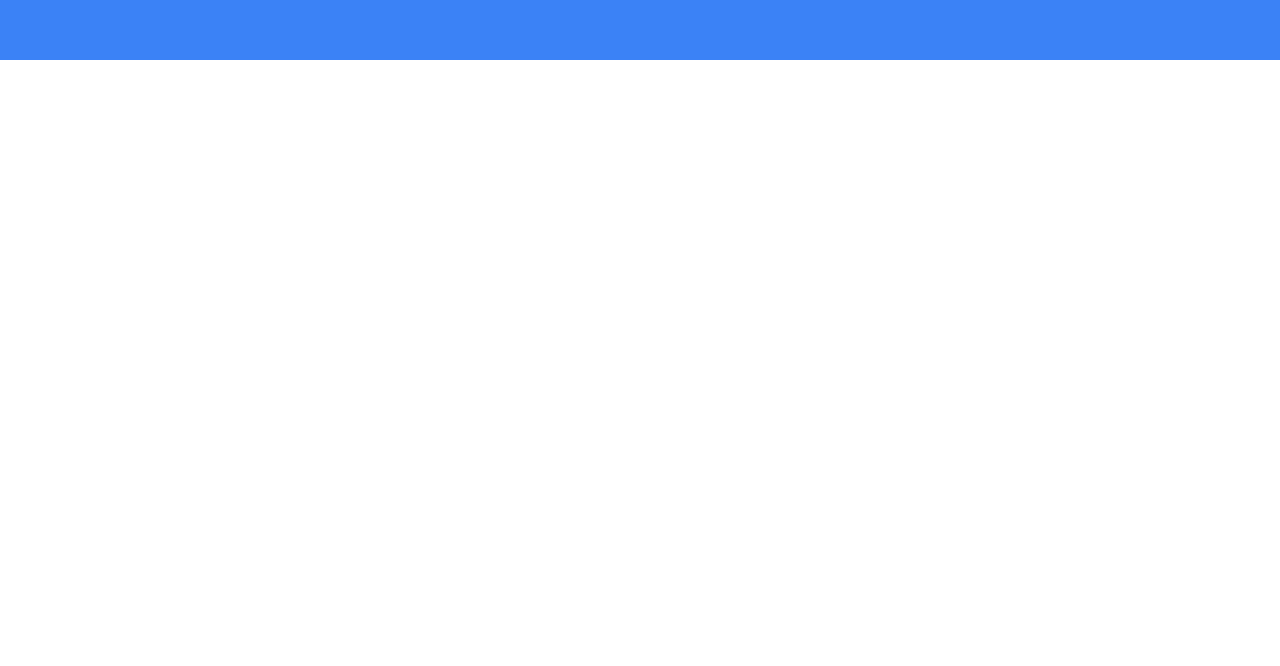
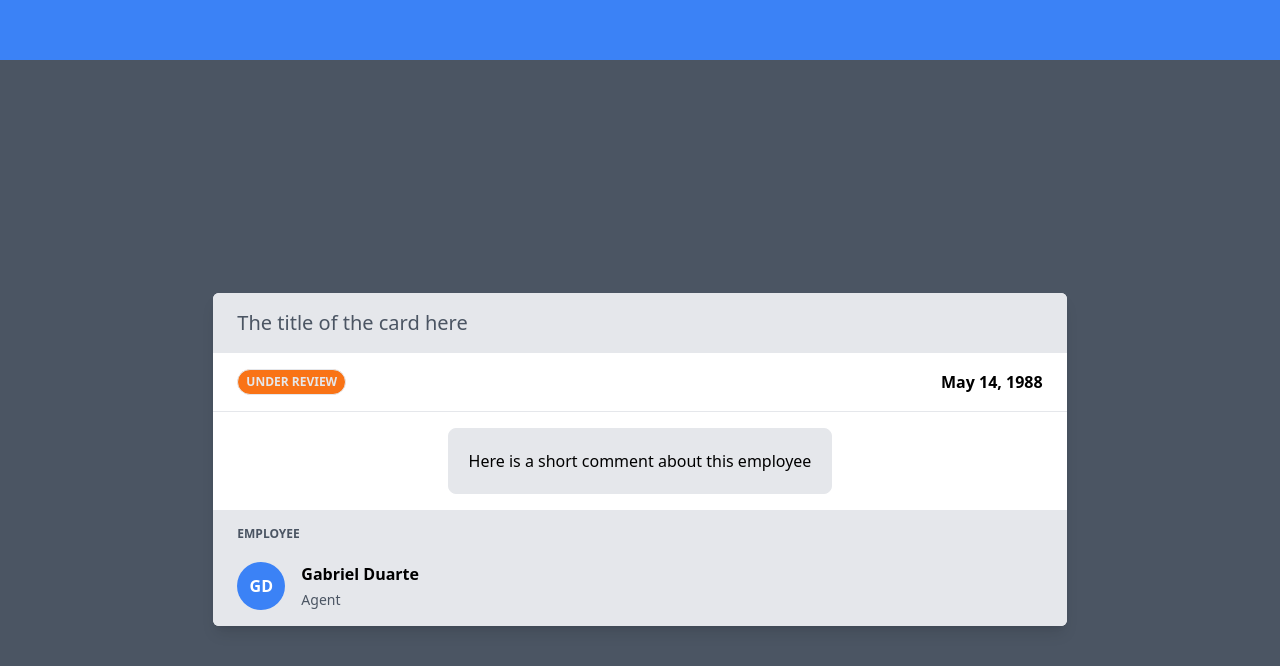
Before and after one commit to ImNotGabo/tailwind-practice, a React (Vite) app: page / in a window 1280 px wide. Shown: the part 8582-9248 px from the top of the page. Before the commit the page ends 8642 px from the top, so only its background shows below. Built offline with nearby package versions, Linux system fonts and the light colour scheme.

Commit message:
Employee Card

```diff
--- a/src/App.jsx
+++ b/src/App.jsx
@@ -9,6 +9,7 @@ import Hover from './components/Hover.jsx';
 import Focus from './components/Focus.jsx';
 import OtherUtilities from './components/OtherUtilities.jsx';
 import InputComponent from './components/InputComponent.jsx';
+import EmployeeCard from './components/EmployeeCard.jsx';
 
 function App() {
   return (
@@ -102,6 +103,9 @@ function App() {
 
       {/* Input Component */}
       <InputComponent />
+
+      {/* Employee Card */}
+      <EmployeeCard />
     </div>
   );
 }
--- /dev/null
+++ b/src/components/EmployeeCard.jsx
@@ -0,0 +1,38 @@
+function EmployeeCard() {
+  return (
+    <div className='bg-gray-600 flex justify-center items-center h-screen'>
+      <div className='bg-white w-2/3 rounded-md flex flex-col shadow-lg overflow-hidden'>
+        <div className='text-gray-600 text-xl py-4 px-6 bg-gray-200'>The title of the card here</div>
+
+        <div className='flex py-4 px-6 justify-between items-center'>
+          <div className='rounded-full bg-orange-500 py-1 px-2 uppercase text-xs font-bold border border-gray-200 text-gray-200'>
+            Under Review
+          </div>
+          <div className='text-black font-semibold'>May 14, 1988</div>
+        </div>
+
+        <div className='py-4 px-6 flex justify-center items-center border-t border-gray-200'>
+          <div className='text-black bg-gray-200 border border-gray-200 rounded-lg p-5'>
+            Here is a short comment about this employee
+          </div>
+        </div>
+
+        <div className='bg-gray-200 flex flex-col py-4 px-6 gap-2'>
+          <div className='uppercase text-gray-600 text-xs font-bold'>Employee</div>
+
+          <div className='flex pt-3'>
+            <div className='bg-blue-500 rounded-full w-12 h-12 flex justify-center items-center uppercase font-bold text-white'>
+              GD
+            </div>
+            <div className='ml-4'>
+              <p className='font-bold text-black'>Gabriel Duarte</p>
+              <p className='text-sm text-gray-600 mt-1'>Agent</p>
+            </div>
+          </div>
+        </div>
+      </div>
+    </div>
+  );
+}
+
+export default EmployeeCard;
```
